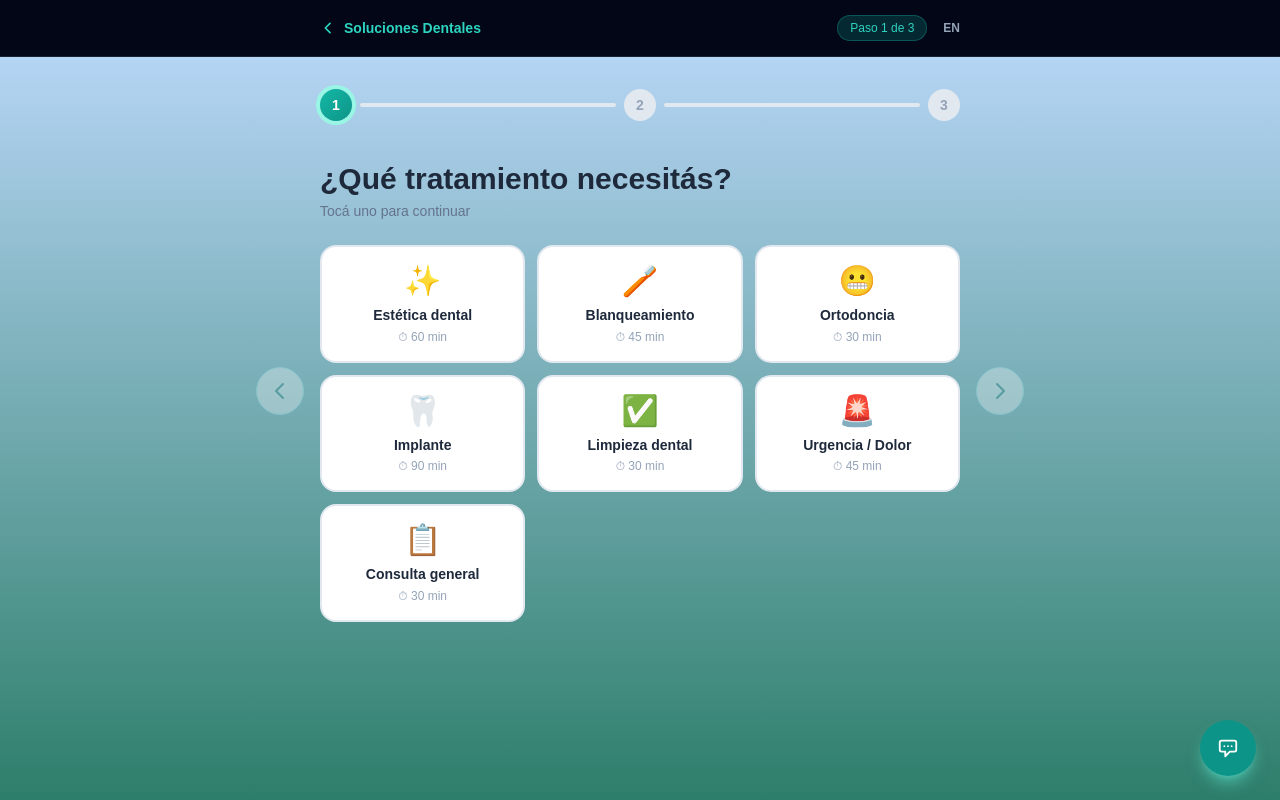
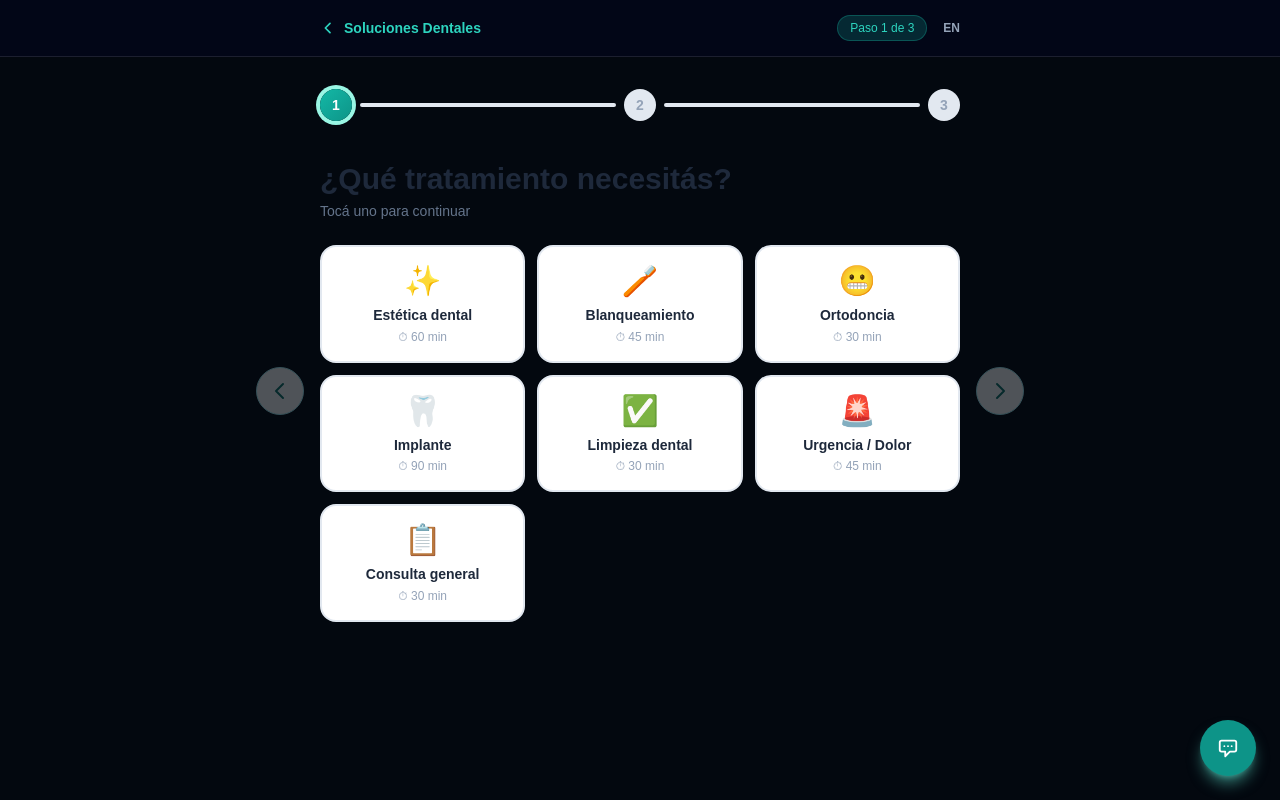
Before and after one commit to saadypacheco/solucionesdentales, a Next.js app in the folder frontend/: page /turnos in a window 1280 px wide. Built offline with nearby package versions, Linux system fonts and the light colour scheme.

Commit message:
style(turnos): usar fondo var(--bg-base) igual al home

```diff
--- a/frontend/app/(publico)/turnos/page.tsx
+++ b/frontend/app/(publico)/turnos/page.tsx
@@ -213,7 +213,7 @@ export default function TurnosPage() {
   const { lang, setLang } = useLangStore()
 
   return (
-    <div ref={topRef} className="min-h-screen" style={{ background: 'linear-gradient(to bottom, #bfdbfe 0%, #2d7e6a 100%)' }}>
+    <div ref={topRef} className="min-h-screen overflow-x-hidden" style={{ background: 'var(--bg-base)' }}>
       {/* Header */}
       <header className="sticky top-0 z-40 bg-slate-950 border-b border-white/10">
         <div className="max-w-2xl mx-auto px-4 h-14 flex items-center justify-between">
```
